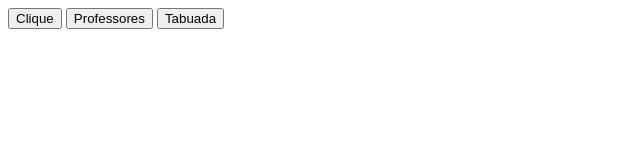
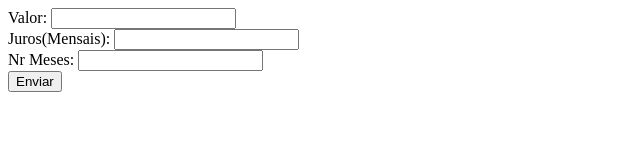
Before and after one commit to gabiipiscina/primeiroB_3t, a plain HTML site: page index.HTML in a window 1280 px wide. Shown: the whole page, without its empty margins (0-640 px from the left). Drawn offline with Linux system fonts and the light colour scheme.

Commit message:
Update index.HTML

```diff
--- a/index.HTML
+++ b/index.HTML
@@ -1,16 +1,20 @@
 <!DOCTYPE html>
 <html lang="pt-br">
+
 <head>
     <meta charset="UTF-8">
     <meta http-equiv="X-UA-Compatible" content="IE=edge">
     <meta name="viewport" content="width=device-width, initial-scale=1.0">
-    <title>Priemiro B</title>
+    <title>Primeiro B</title>
     <script src="estudo.js"></script>
+</head>
 
-</head>
 <body>
-    <button onclick=" escreva ()">Clique</button>
-    <button onclick=" mostraLista ()">Professores</button>
-    <button onclick=" multiplica ()">Tabuada</button>
+
+    Valor:   <input id="valor" type="text"><br>
+    Juros(Mensais):   <input id="juros" type="text"><br>
+    Nr Meses:   <input id="meses" type="text"><br>
+     <button onclick="total()">Enviar</button>
 </body>
+
 </html>
```
